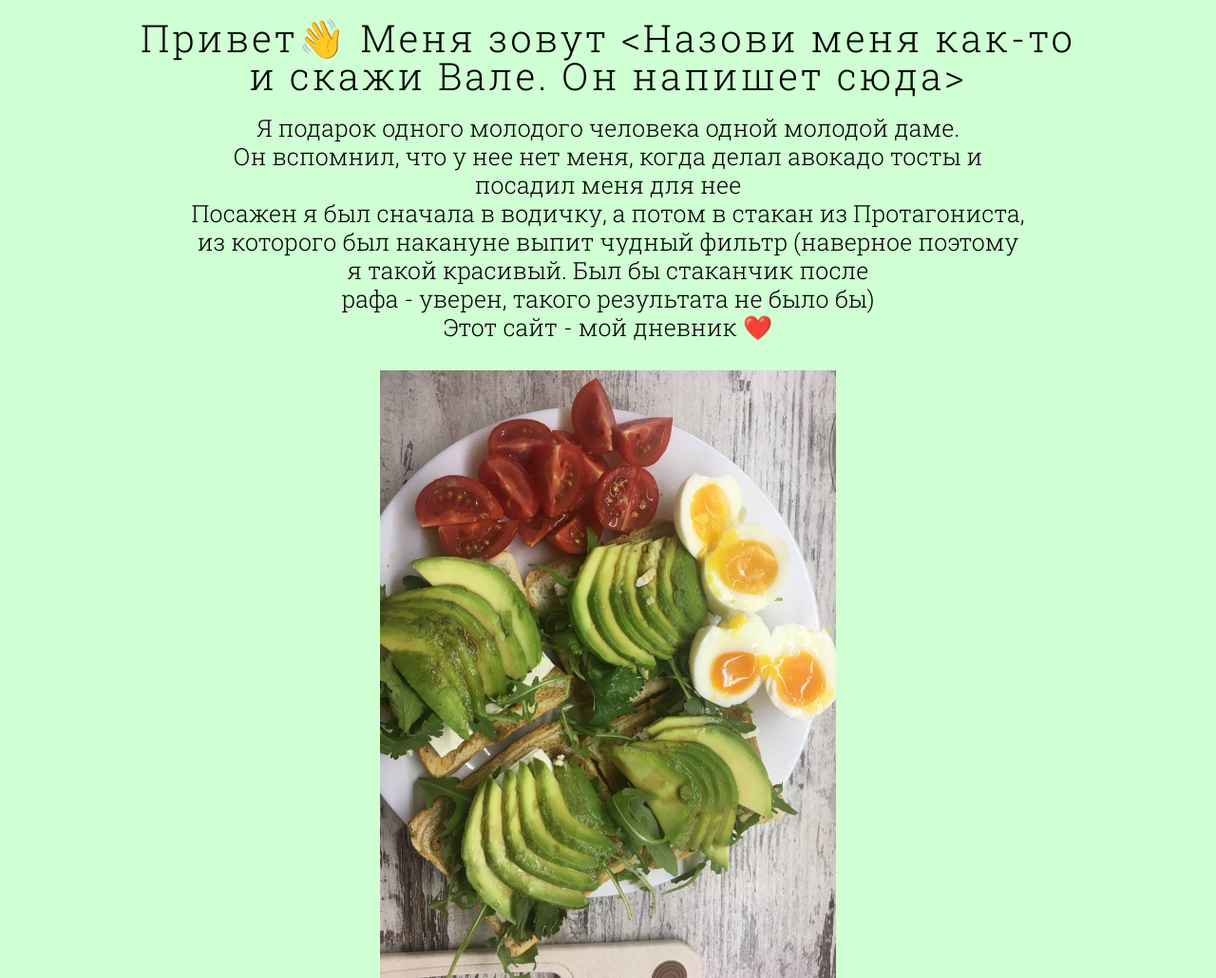
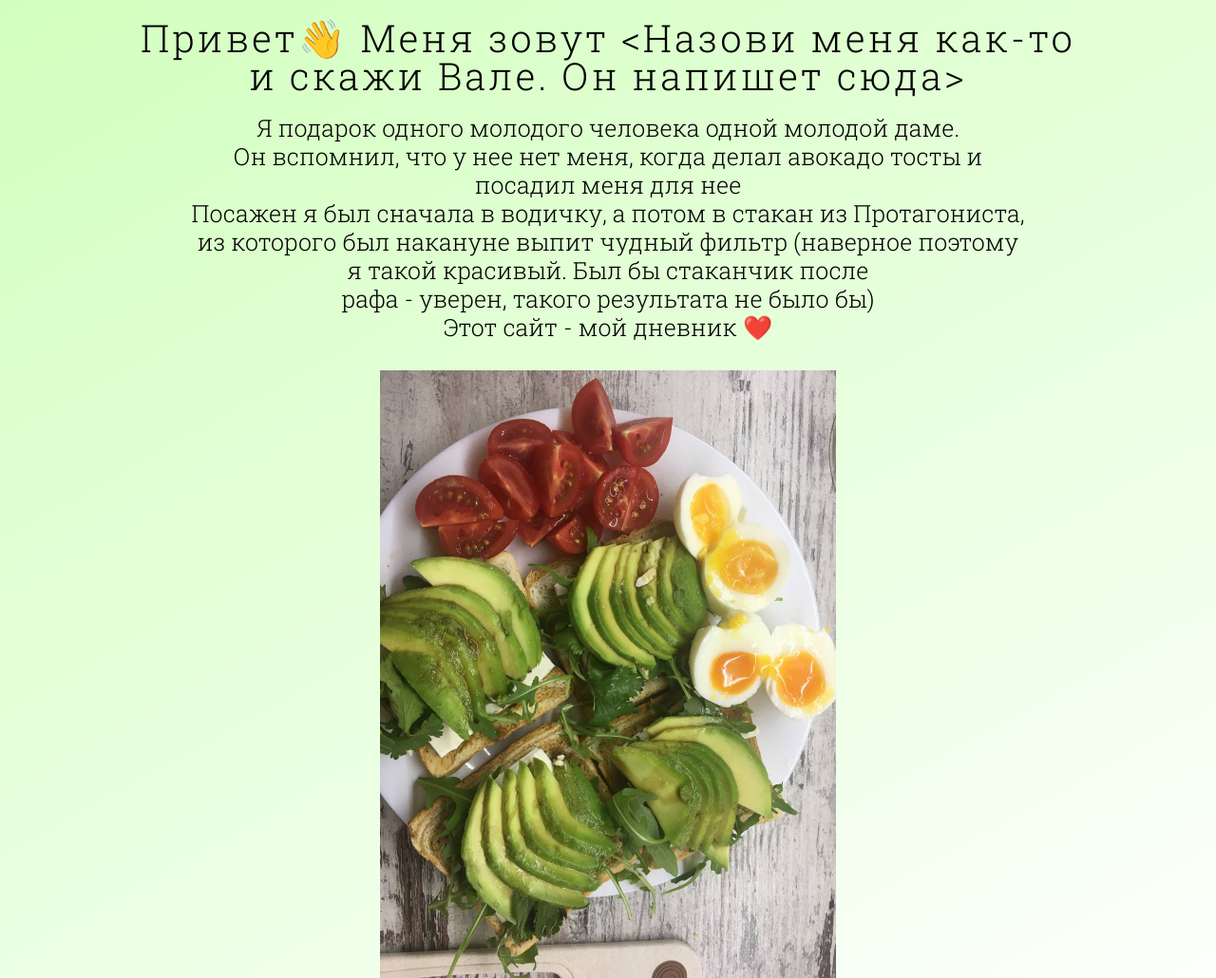
Before and after one commit to ilonaavocadovna/ilonaavocadovna.github.io, a plain HTML site: page index.html in a window 1280 px wide. Shown: the top 1030 px of the page at 95% size. Drawn offline with Linux system fonts and the light colour scheme.

Commit message:
Awesome background
Awesome background

```diff
--- a/css/style.css
+++ b/css/style.css
@@ -1,5 +1,6 @@
 body {
-    background-color: #d0ffd3;
+    background: rgb(210, 255, 190);
+    background: linear-gradient(151deg, rgba(210, 255, 190, 1) 0%, rgba(255, 255, 255, 1) 100%);
 }
 
 h1 {
```
